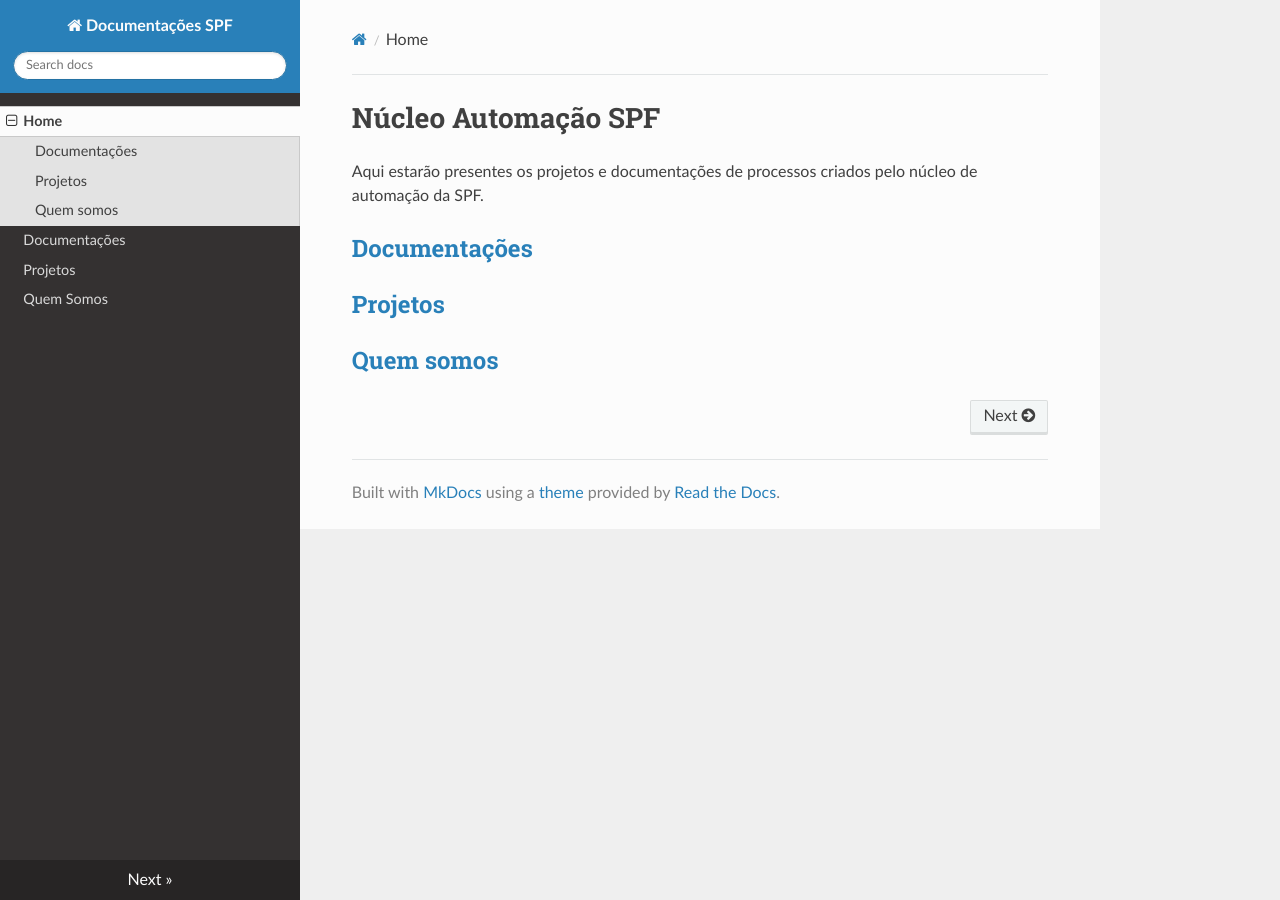
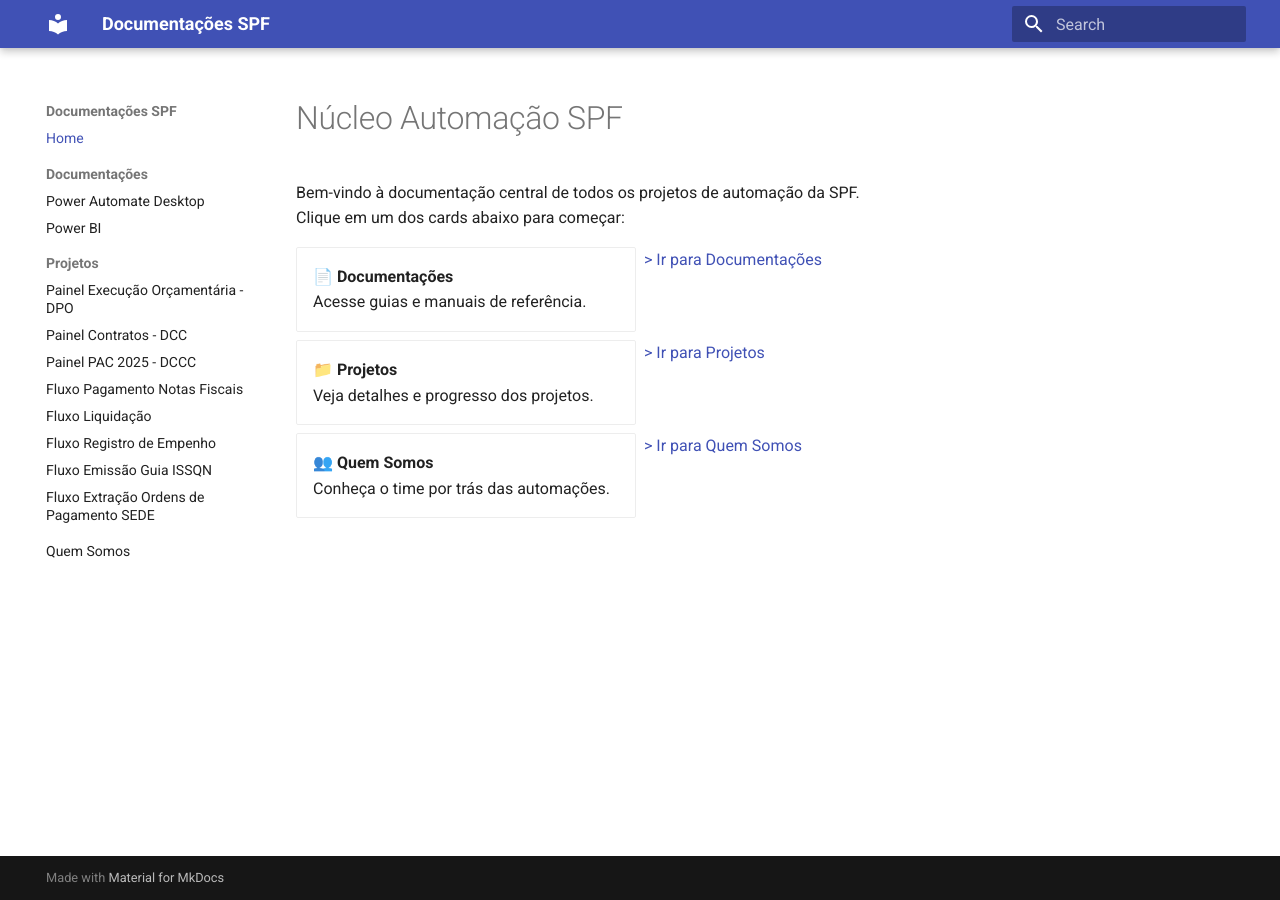
Before and after one commit to SPF-SEPLAG/mkdocs-quickstart, an MkDocs documentation site: the page built from docs/index.md, in a window 1280 px wide. Built offline with MkDocs 1.6.1 and Material for MkDocs 9.7.7, drawn with Linux system fonts in a browser that asks for light colours; nearby versions of some CDN libraries.

Commit message:
26/05/2025

```diff
--- a/docs/index.md
+++ b/docs/index.md
@@ -1,7 +1,27 @@
+---
+title: Núcleo Automação SPF
+---
+
 # Núcleo Automação SPF
 
-Aqui estarão presentes os projetos e documentações de processos criados pelo núcleo de automação da SPF.
+Bem-vindo à documentação central de todos os projetos de automação da SPF.
+Clique em um dos cards abaixo para começar:
 
-## [Documentações](documentacoes.md)
-## [Projetos](projetos.md)
-## [Quem somos](quem_somos.md)
+<div class="grid cards" markdown>
+
+- 📄 **Documentações**
+  Acesse guias e manuais de referência.
+
+  [> Ir para Documentações](documentacoes.md)
+
+- 📁 **Projetos**
+  Veja detalhes e progresso dos projetos.
+
+  [> Ir para Projetos](projetos.md)
+
+- 👥 **Quem Somos**
+  Conheça o time por trás das automações.
+
+  [> Ir para Quem Somos](quem_somos.md)
+
+</div>
--- a/mkdocs.yml
+++ b/mkdocs.yml
@@ -1,9 +1,37 @@
 site_name: Documentações SPF
+
 nav:
   - Home: index.md
-  - Documentações: documentacoes.md
-  - Projetos: projetos.md
+
+  - Documentações:
+      - Power Automate Desktop: automate_desktop.md
+      - Power BI: pbi.md
+
+  - Projetos:
+      - Painel Execução Orçamentária - DPO: https://app.powerbi.com/view?r=eyJrIjoiMGUwMmRmN2MtY2YwMy00MmMwLTllNDItNTc1ZjA4NDdjNzE5IiwidCI6ImU1ZDNhZTdjLTliMzgtNDhkZS1hMDg3LWY2NzM0YTI4NzU3NCJ9
+      - Painel Contratos - DCC: https://app.powerbi.com/view?r=eyJrIjoiNjM1OGU2ODUtNGY1Yy00MjBiLTgwZTItZDM1ZGZjMTlkNjlhIiwidCI6ImU1ZDNhZTdjLTliMzgtNDhkZS1hMDg3LWY2NzM0YTI4NzU3NCJ9&pageName=0250f26b7a42d7cc6766
+      - Painel PAC 2025 - DCCC: https://app.powerbi.com/view?r=eyJrIjoiNjgxYmE0OTctMWVkMi00NWNkLTllZjctYmY5ZGIwNTdiMzI0IiwidCI6ImU1ZDNhZTdjLTliMzgtNDhkZS1hMDg3LWY2NzM0YTI4NzU3NCJ9&pageName=a193727a160379368e49
+      - Fluxo Pagamento Notas Fiscais: https://cecad365.sharepoint.com/:f:/r/sites/AutomatizacoesSPF/Documentos%20Compartilhados/General/dcf/fluxos/Registrar%20NFS%202.0?csf=1&web=1&e=UhQpDL
+      - Fluxo Liquidação: https://cecad365.sharepoint.com/:f:/r/sites/AutomatizacoesSPF/Documentos%20Compartilhados/General/dcf/fluxos/Registrar%20Liquida%C3%A7%C3%A3o%202.0?csf=1&web=1&e=YfUYau
+      - Fluxo Registro de Empenho: https://cecad365.sharepoint.com/:f:/r/sites/AutomatizacoesSPF/Documentos%20Compartilhados/General/dcf/fluxos/Registrar%20Empenho?csf=1&web=1&e=SZKQKr
+      - Fluxo Emissão Guia ISSQN: https://cecad365.sharepoint.com/:f:/r/sites/AutomatizacoesSPF/Documentos%20Compartilhados/General/dcf/fluxos/Emitir%20Guia%20ISSQN?csf=1&web=1&e=Mtf5YC
+      - Fluxo Extração Ordens de Pagamento SEDE: https://cecad365.sharepoint.com/:f:/r/sites/AutomatizacoesSPF/Documentos%20Compartilhados/General/sede?csf=1&web=1&e=amAVIG
+
   - Quem Somos: quem_somos.md
 
+theme:
+  name: material
+  features:
+    - navigation.sections
 
-theme: readthedocs
+# Carrega seu CSS customizado (com as regras de toggle e grid de cards)
+extra_css:
+  - assets/stylesheets/custom.css
+
+# Carrega o JS que faz o AJAX e o toggle do menu
+extra_javascript:
+  - ajax-nav.js
+
+markdown_extensions:
+  - attr_list
+  - md_in_html
```
Also changed, not shown: docs/ajax-nav.js (added).
